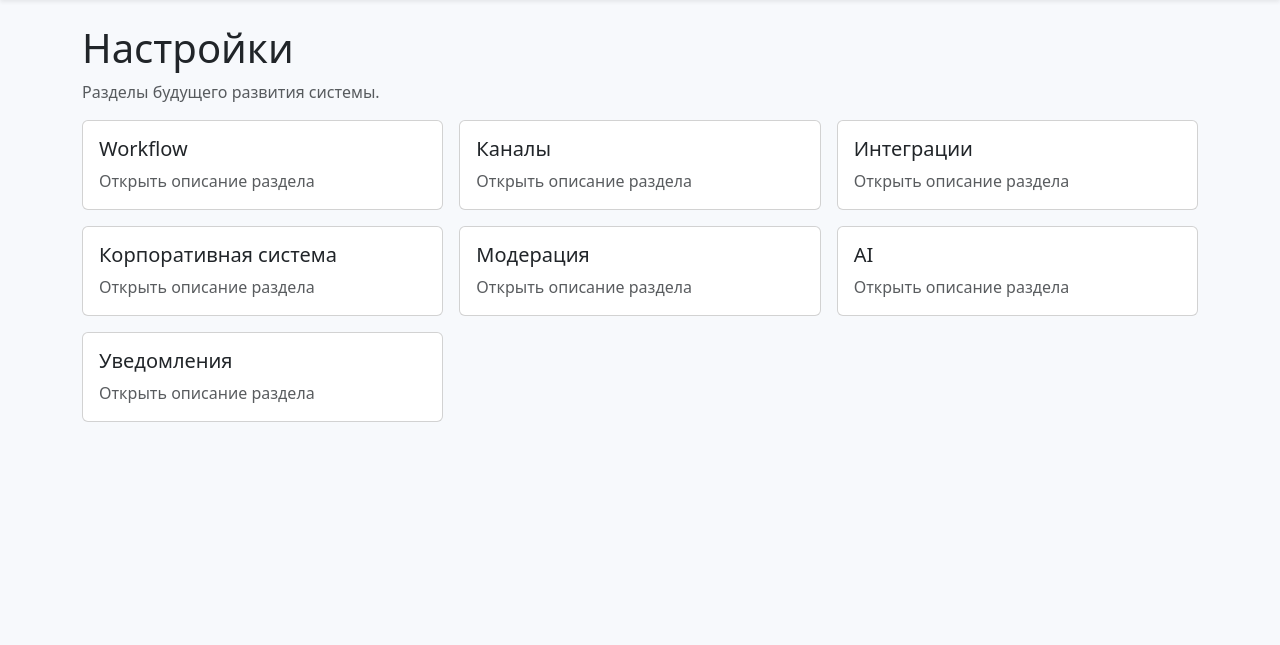
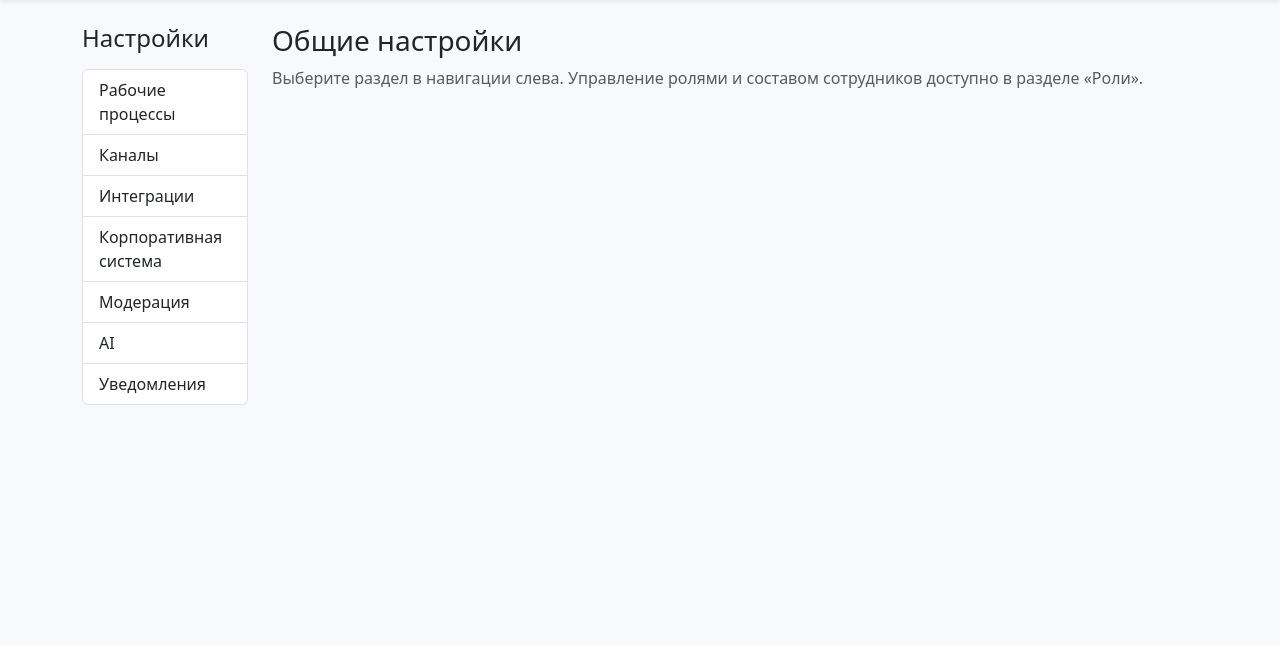
Before and after one commit to v00vaa/tech_support, a Python web app: template app/templates/settings/index.html in a window 1280 px wide. Shown: the part 63-708 px from the top of the page. Run offline with Jinja, Linux system fonts and the light colour scheme; the template is opened without the code that fills it, so the values that code supplies are empty.

Commit message:
Create settings sidebar navigation

```diff
--- a/app/templates/settings/index.html
+++ b/app/templates/settings/index.html
@@ -1 +1,20 @@
-{% extends "layout.html" %}{% block content %}<h1>Настройки</h1>{% if has_permission(current_user, 'roles.view') %}<p><a class="btn btn-outline-primary" href="{{ url_for('settings.role_list') }}">Управление ролями и разрешениями</a></p>{% endif %}<p class="text-muted">Разделы будущего развития системы.</p><div class="row g-3">{% for slug, label in [('workflow','Workflow'),('channels','Каналы'),('integrations','Интеграции'),('company','Корпоративная система'),('moderation','Модерация'),('ai','AI'),('notifications','Уведомления')] %}<div class="col-md-4"><a class="card card-link h-100 text-decoration-none" href="{{ url_for('settings.settings_stub', section=slug) }}"><div class="card-body"><h2 class="h5">{{ label }}</h2><p class="text-muted mb-0">Открыть описание раздела</p></div></a></div>{% endfor %}</div>{% endblock %}
+{% extends "layout.html" %}
+{% block content %}
+<div class="row g-4">
+  <aside class="col-md-3 col-lg-2">
+    <h1 class="h4 mb-3">Настройки</h1>
+    <div class="list-group">
+      {% if has_permission(current_user, 'roles.view') or current_user.roles|selectattr('role_type', 'equalto', 'HR')|list or current_user.roles|selectattr('role_type', 'equalto', 'GLOBAL_HR')|list %}
+      <a class="list-group-item list-group-item-action active" href="{{ url_for('settings.role_list') }}">Роли</a>
+      {% endif %}
+      {% for slug, label in [('workflow','Рабочие процессы'),('channels','Каналы'),('integrations','Интеграции'),('company','Корпоративная система'),('moderation','Модерация'),('ai','AI'),('notifications','Уведомления')] %}
+      <a class="list-group-item list-group-item-action" href="{{ url_for('settings.settings_stub', section=slug) }}">{{ label }}</a>
+      {% endfor %}
+    </div>
+  </aside>
+  <section class="col-md-9 col-lg-10">
+    <h2 class="h3">Общие настройки</h2>
+    <p class="text-muted">Выберите раздел в навигации слева. Управление ролями и составом сотрудников доступно в разделе «Роли».</p>
+  </section>
+</div>
+{% endblock %}
```
